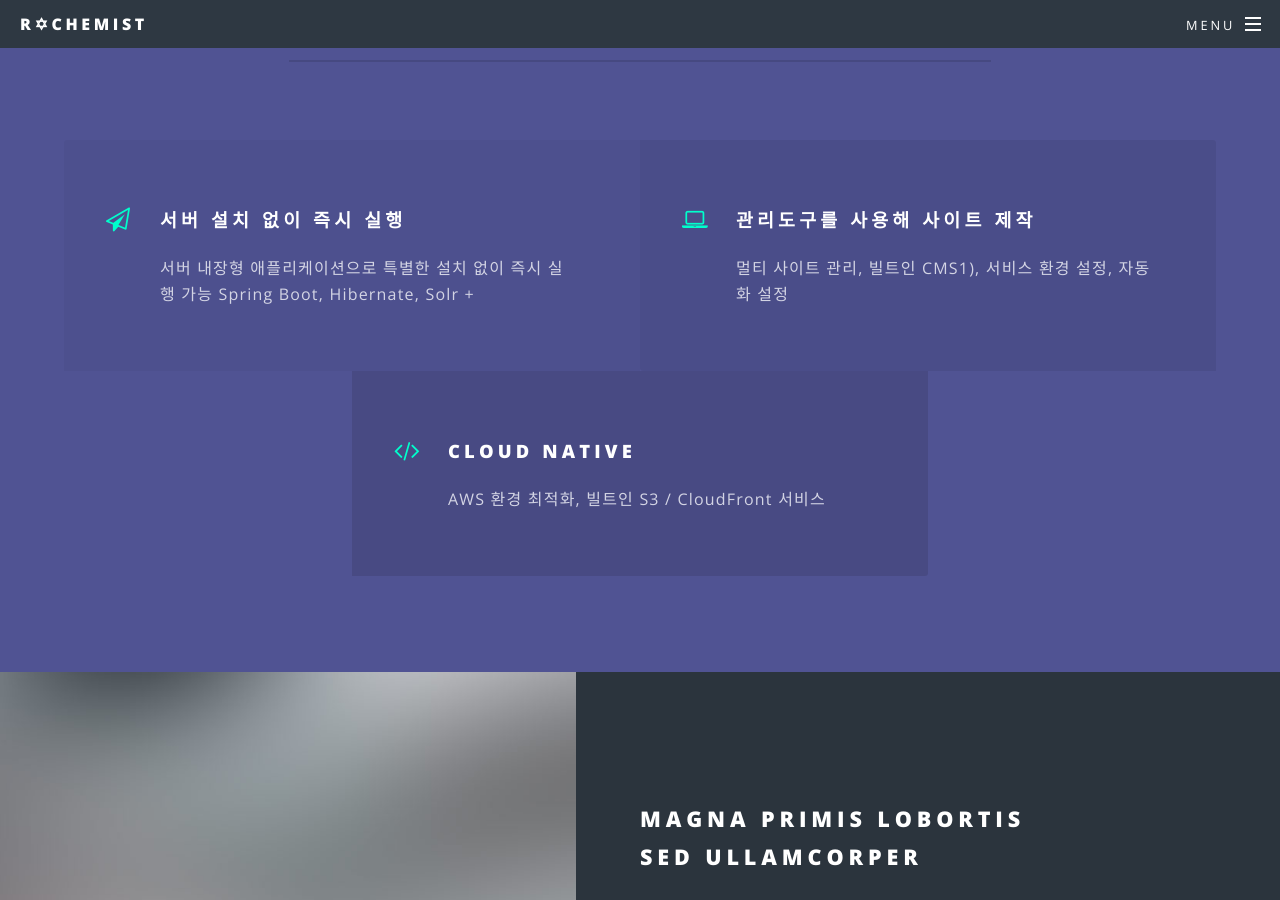
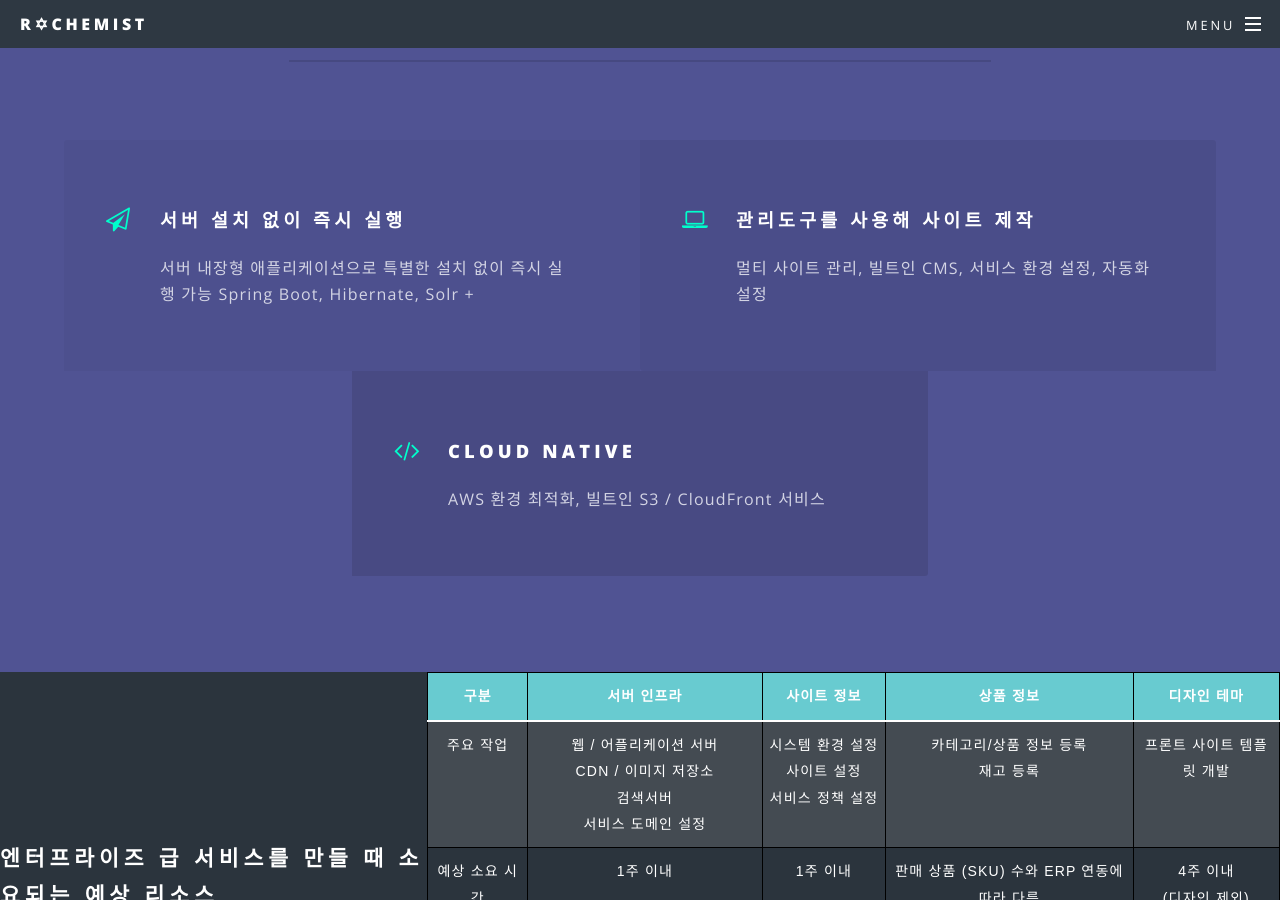
Before and after one commit to rchemist/rchemist.github.io, a Jekyll site: the page built from index.html, in a window 1280 px wide and 900 px high, scrolled down 996 px. Built offline with Jekyll 4.4.1, drawn with Linux system fonts in a browser that asks for light colours; some of the changed text lies outside the part shown.

```diff
--- a/index.html
+++ b/index.html
@@ -1,6 +1,16 @@
 ---
 layout: landing
 ---
+
+<style type="text/css">
+	.tg  {border-collapse:collapse;border-spacing:0;}
+	.tg td{border-color:black;border-style:solid;border-width:1px;font-family:Arial, sans-serif;font-size:14px;
+		overflow:hidden;padding:10px 5px;word-break:normal;}
+	.tg th{border-color:black;border-style:solid;border-width:1px;font-family:Arial, sans-serif;font-size:14px;
+		font-weight:normal;overflow:hidden;padding:10px 5px;word-break:normal;}
+	.tg .tg-baqh{text-align:center;vertical-align:top}
+	.tg .tg-2sbs{background-color:#68cbd0;font-weight:bold;text-align:center;vertical-align:top}
+</style>
 				<!-- Banner -->
 					<section id="banner">
 						<div class="inner">
@@ -29,7 +39,7 @@ layout: landing
 								</li>
 								<li class="icon fa-laptop">
 									<h3>관리도구를 사용해 사이트 제작</h3>
-									<p>멀티 사이트 관리, 빌트인 CMS1), 서비스 환경 설정, 자동화 설정
+									<p>멀티 사이트 관리, 빌트인 CMS, 서비스 환경 설정, 자동화 설정
 									</p>
 								</li>
 								<li class="icon fa-code">
@@ -57,7 +67,61 @@ layout: landing
 						</div>
 					</section>
 				-->
-				<!-- Two -->
+
+				<section id="two" class="wrapper alt style2">
+					<section class="spotlight">
+						<h2>엔터프라이즈 급 서비스를 만들 때 소요되는 예상 리소스</h2>
+						<p>
+						<table class="tg">
+							<thead>
+							<tr>
+								<th class="tg-2sbs">구분</th>
+								<th class="tg-2sbs">서버 인프라</th>
+								<th class="tg-2sbs">사이트 정보</th>
+								<th class="tg-2sbs">상품 정보</th>
+								<th class="tg-2sbs">디자인 테마</th>
+							</tr>
+							</thead>
+							<tbody>
+							<tr>
+								<td class="tg-baqh">주요 작업</td>
+								<td class="tg-baqh">웹 / 어플리케이션 서버<br>CDN / 이미지 저장소<br>검색서버<br>서비스 도메인 설정</td>
+								<td class="tg-baqh">시스템 환경 설정<br>사이트 설정<br>서비스 정책 설정</td>
+								<td class="tg-baqh">카테고리/상품 정보 등록
+									<br>재고 등록</td>
+								<td class="tg-baqh">프론트 사이트 템플릿 개발</td>
+							</tr>
+							<tr>
+								<td class="tg-baqh">예상 소요 시간</td>
+								<td class="tg-baqh">1주 이내</td>
+								<td class="tg-baqh">1주 이내</td>
+								<td class="tg-baqh">판매 상품 (SKU) 수와 ERP 연동에 따라 다름</td>
+								<td class="tg-baqh">4주 이내<br>(디자인 제외)</td>
+							</tr>
+							<tr>
+								<td class="tg-baqh">RCM Support</td>
+								<td class="tg-baqh">서비스 규모에 따른 Best Practice 가이드</td>
+								<td class="tg-baqh">서비스 분석 / 가이드</td>
+								<td class="tg-baqh">카탈로그 설계<br>API 개발 및 ERP 연동</td>
+								<td class="tg-baqh">샘플 테마 제공<br>템플릿 개발</td>
+							</tr>
+							<tr>
+								<td class="tg-baqh">향후 발전 방향</td>
+								<td class="tg-baqh">AWS 마켓 플레이스</td>
+								<td class="tg-baqh">설치 마법사 기능 개발</td>
+								<td class="tg-baqh">범용 상품 정보 연동 서비스 개발</td>
+								<td class="tg-baqh">다양한 디자인 테마 개발</td>
+							</tr>
+							</tbody>
+						</table>
+
+
+						</p>
+					</div>
+				</section>
+
+
+				<!-- Two
 					<section id="two" class="wrapper alt style2">
 						<section class="spotlight">
 							<div class="image"><img src="images/pic01.jpg" alt="" /></div><div class="content">
@@ -81,6 +145,7 @@ layout: landing
 							</div>
 						</section>
 					</section>
+				-->
 
 				<!-- Three -->
 					<section id="three" class="wrapper style3 special">
```
